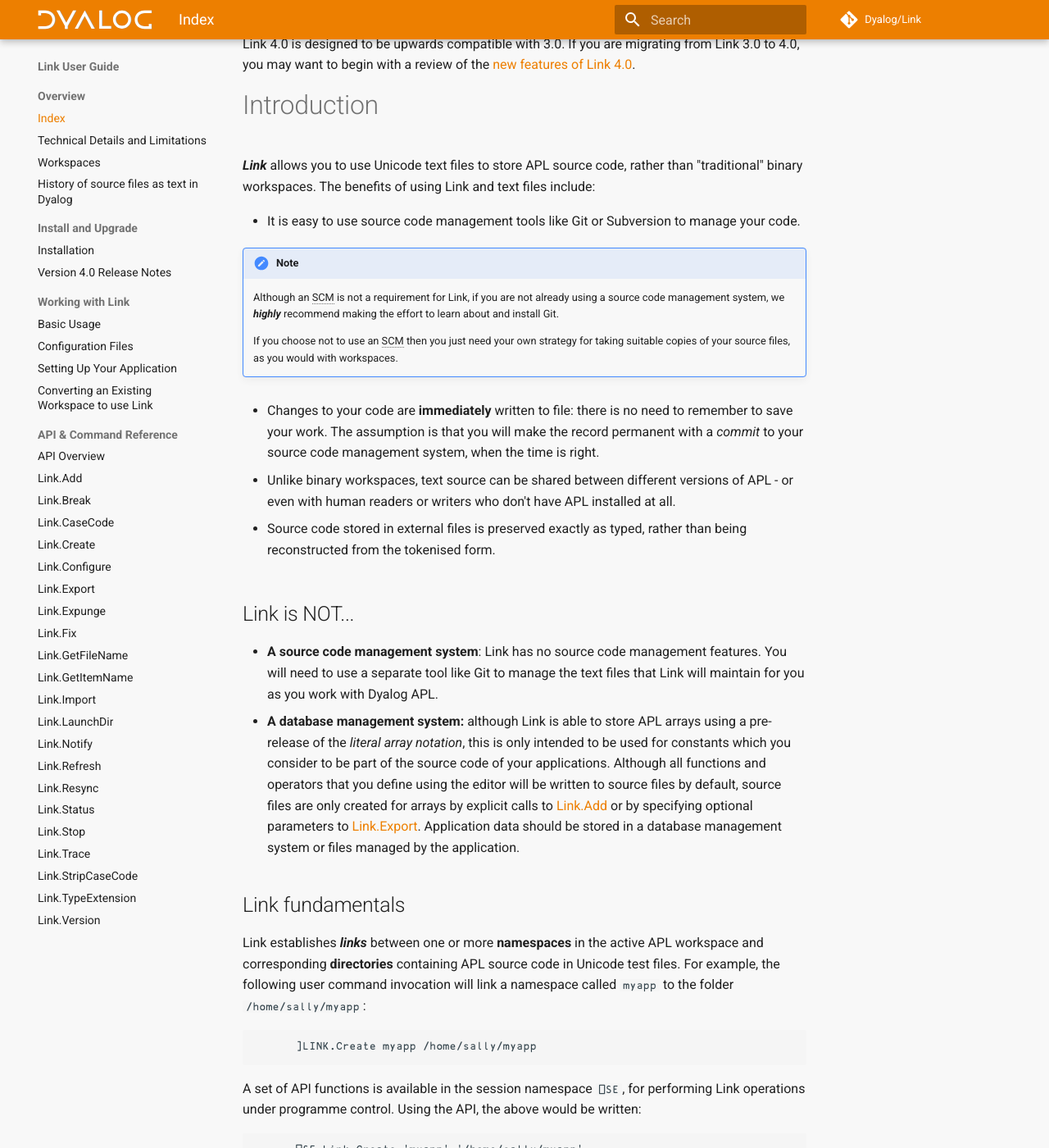
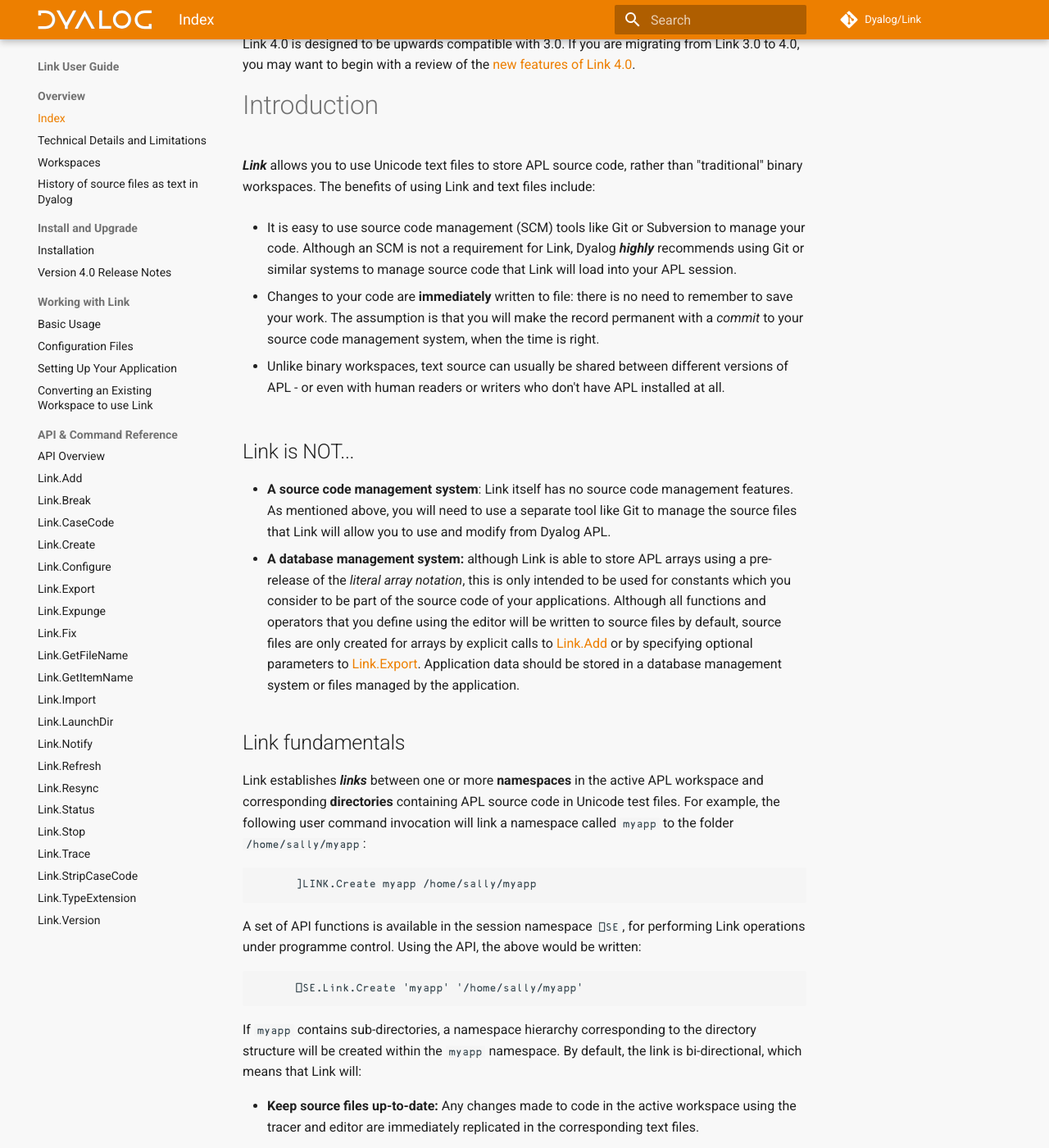
Before and after one commit to Dyalog/link, an MkDocs documentation site: the page built from docs/index.md, in a window 1280 px wide and 1400 px high, scrolled down 381 px. Shown: the whole window at 82% size. Built offline with MkDocs 1.6.1 and Material for MkDocs 9.7.7, drawn with Linux system fonts in a browser that asks for light colours; comment, search, counter and statistics services are not loaded; some of the changed text lies outside the part shown.

Commit message:
Implement Andy's suggestions

```diff
--- a/docs/index.md
+++ b/docs/index.md
@@ -11,24 +11,15 @@
 
 ***Link*** allows you to use Unicode text files to store APL source code, rather than "traditional" binary workspaces. The benefits of using Link and text files include:
 
-* It is easy to use source code management tools like Git or Subversion to manage your code.
-
-!!! Note
-	Although an SCM is not a requirement for Link, if you are not already using a source code management system, we ***highly*** recommend making the effort to learn about and install Git.
-
-	If you choose not to use an SCM then you just need your own strategy for taking suitable copies of your source files, as you would with workspaces.
+* It is easy to use source code management (SCM) tools like Git or Subversion to manage your code. Although an SCM is not a requirement for Link, Dyalog ***highly*** recommends using Git or similar systems to manage source code that Link will load into your APL session.
 
 * Changes to your code are **immediately** written to file: there is no need to remember to save your work. The assumption is that you will make the record permanent with a *commit* to your source code management system, when the time is right.
 
-* Unlike binary workspaces, text source can be shared between different versions of APL - or even with human readers or writers who don't have APL installed at all.
-
-* Source code stored in external files is preserved exactly as typed, rather than being reconstructed from the tokenised form.
-
-*[SCM]: Source Code Manager
+* Unlike binary workspaces, text source can usually be shared between different versions of APL - or even with human readers or writers who don't have APL installed at all.
 
 ## Link is NOT...
 
-- **A source code management system**: Link has no source code management features. You will need to use a separate tool like Git to manage the text files that Link will maintain for you as you work with Dyalog APL.
+- **A source code management system**: Link itself has no source code management features. As mentioned above, you will need to use a separate tool like Git to manage the source files that Link will allow you to use and modify from Dyalog APL.
 - **A database management system:** although Link is able to store APL arrays using a pre-release of the *literal array notation*, this is only intended to be used for constants which you consider to be part of the source code of your applications. Although all functions and operators that you define using the editor will be written to source files by default, source files are only created for arrays by explicit calls to [Link.Add](API/Link.Add.md) or by specifying optional parameters to [Link.Export](API/Link.Export.md). Application data should be stored in a database management system or files managed by the application.
 
 ## Link fundamentals
```
Also changed, not shown: docs/ReleaseNotes40.md (+2 -3 lines).
